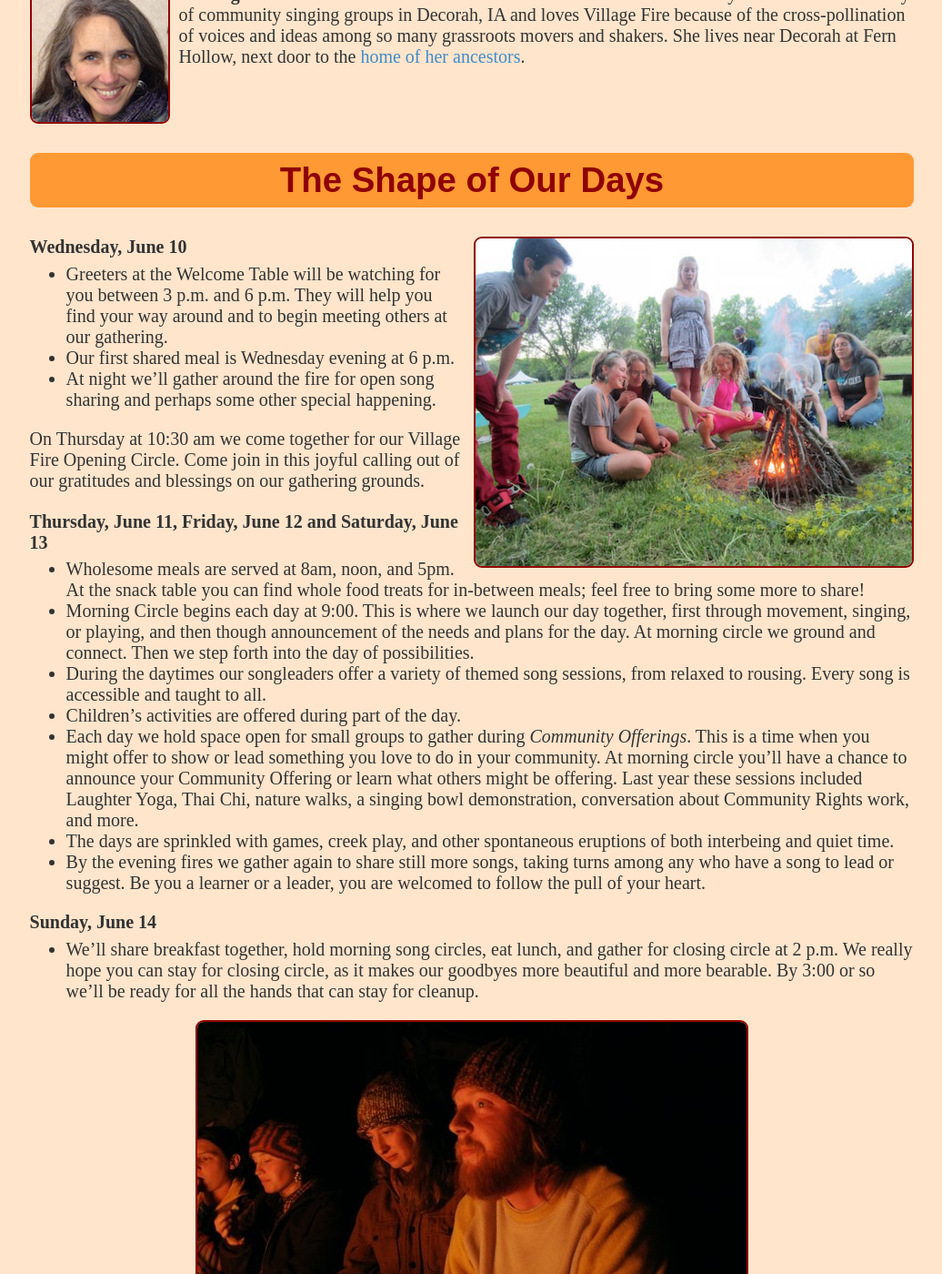
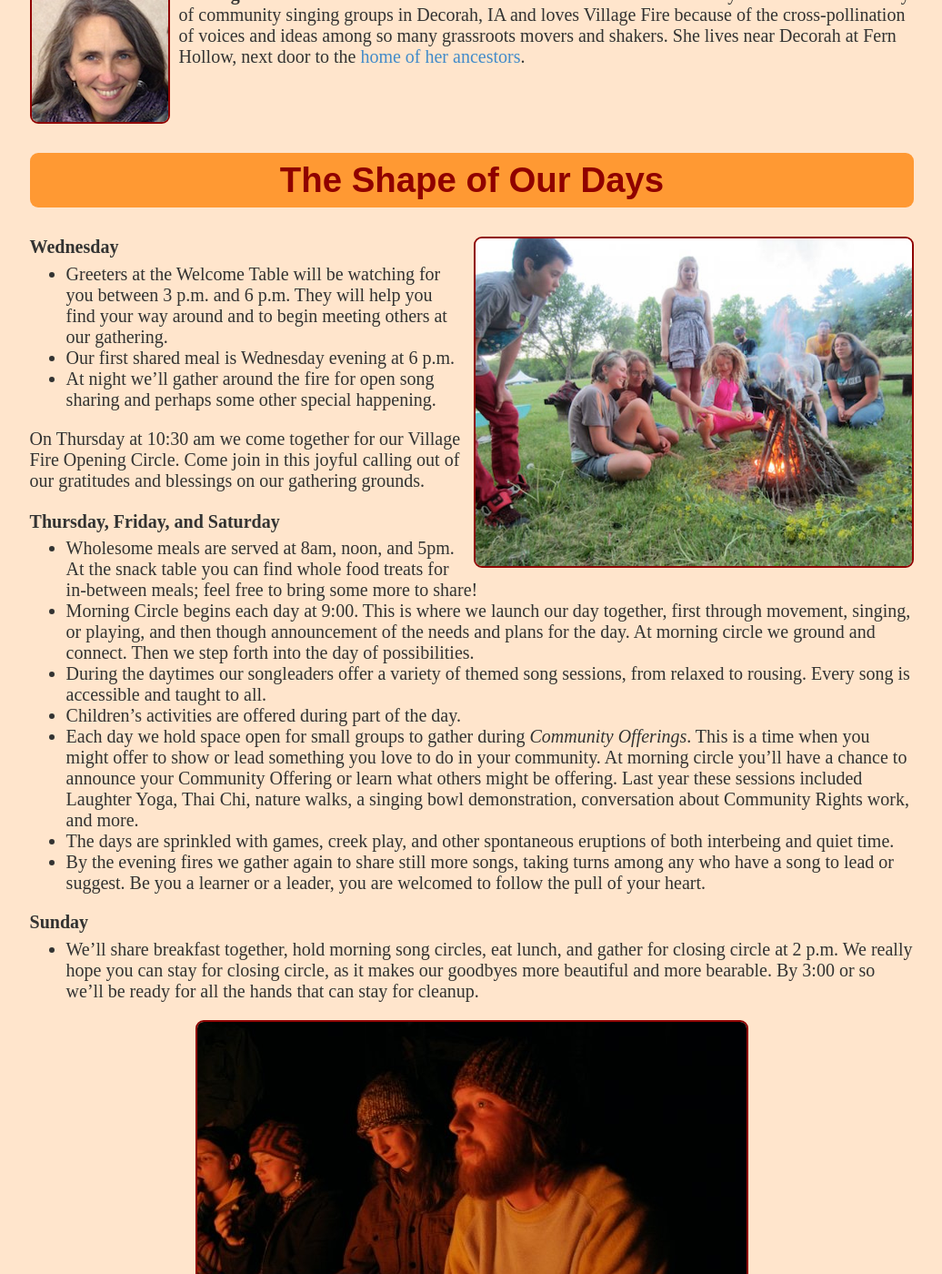
Before and after one commit to neilmb/villagefire, a Jekyll site: the page built from index.md, in a window 1280 px wide and 1400 px high, scrolled down 5964 px. Shown: the whole window at 91% size, without its empty margins (121-1157 px from the left). Built offline with Jekyll 4.4.1, drawn with Linux system fonts in a browser that asks for light colours; some web fonts are replaced; some of the changed text lies outside the part shown.

Commit message:
Date related changes

```diff
--- a/_layouts/home.html
+++ b/_layouts/home.html
@@ -15,7 +15,7 @@
 
  <div id="twocolumn">
  <div id="left">
-        <h5>New Dates: Wednesday, June 8 - Sunday, June 12, 2016</h5>
+        <h5>2016 date are set! Wednesday, June 8 - Sunday, June 12, 2016</h5>
 
         <p>20 miles from <em>Decorah</em>, 40 from <em>Lanesboro</em>, 60 from
         <em>Viroqua</em>, 150 miles from the <em>Twin Cities</em>,
--- a/index.md
+++ b/index.md
@@ -231,7 +231,7 @@ next door to the <a href="http://fernhollowcabin.com">home of her ancestors</a>.
 ## <a name="daily"></a>The Shape of Our Days
 <img class="wrapright" src="images/young_firemakers.jpg" width="480"/>
 
-**Wednesday, June 10**
+**Wednesday**
 
 * Greeters at the Welcome Table will be watching for you between 3 p.m. and 6
   p.m. They will help you find your way around and to begin meeting others at
@@ -244,7 +244,7 @@ On Thursday at 10:30 am we come together for our Village Fire
 Opening Circle. Come join in this joyful calling out of our
 gratitudes and blessings on our gathering grounds.
 
-**Thursday, June 11, Friday, June 12 and Saturday, June 13**
+**Thursday, Friday, and Saturday**
 
 * Wholesome meals are served at 8am, noon, and 5pm. At the snack table you can
   find whole food treats for in-between meals; feel free to bring some more to
@@ -270,7 +270,7 @@ gratitudes and blessings on our gathering grounds.
   you are welcomed to follow the pull of your heart.
 
 
-**Sunday, June 14**
+**Sunday**
 
 * We’ll share breakfast together, hold morning song circles, eat lunch, and
   gather for closing circle at 2 p.m. We really hope you can stay for closing
```
